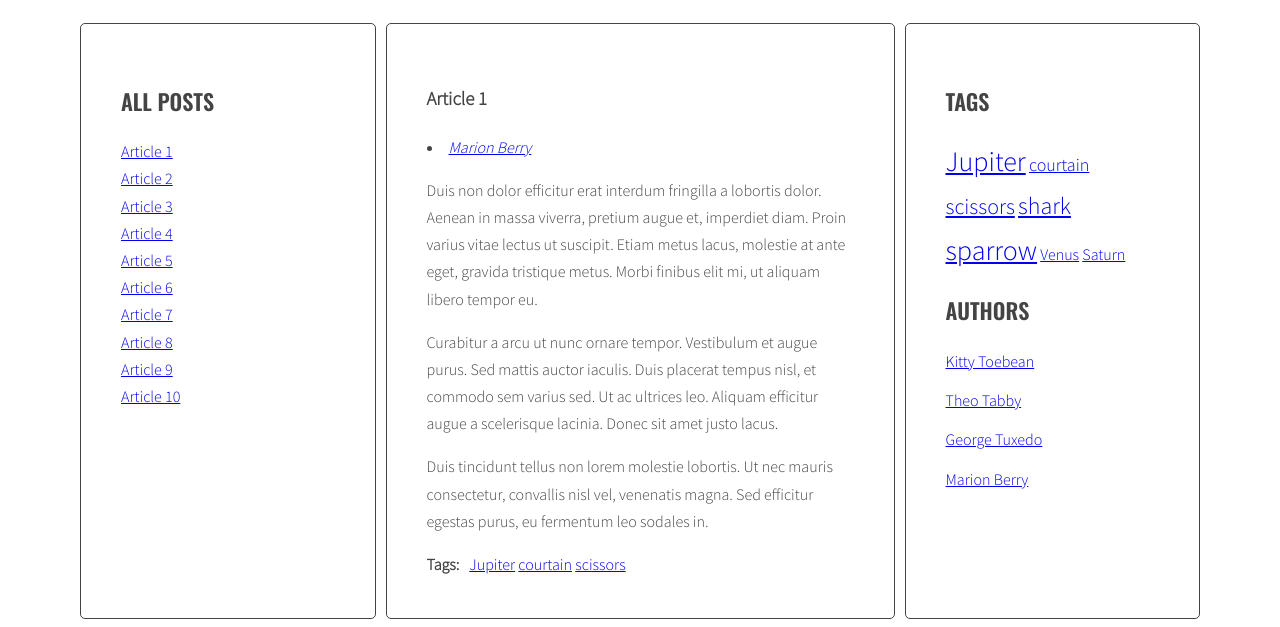
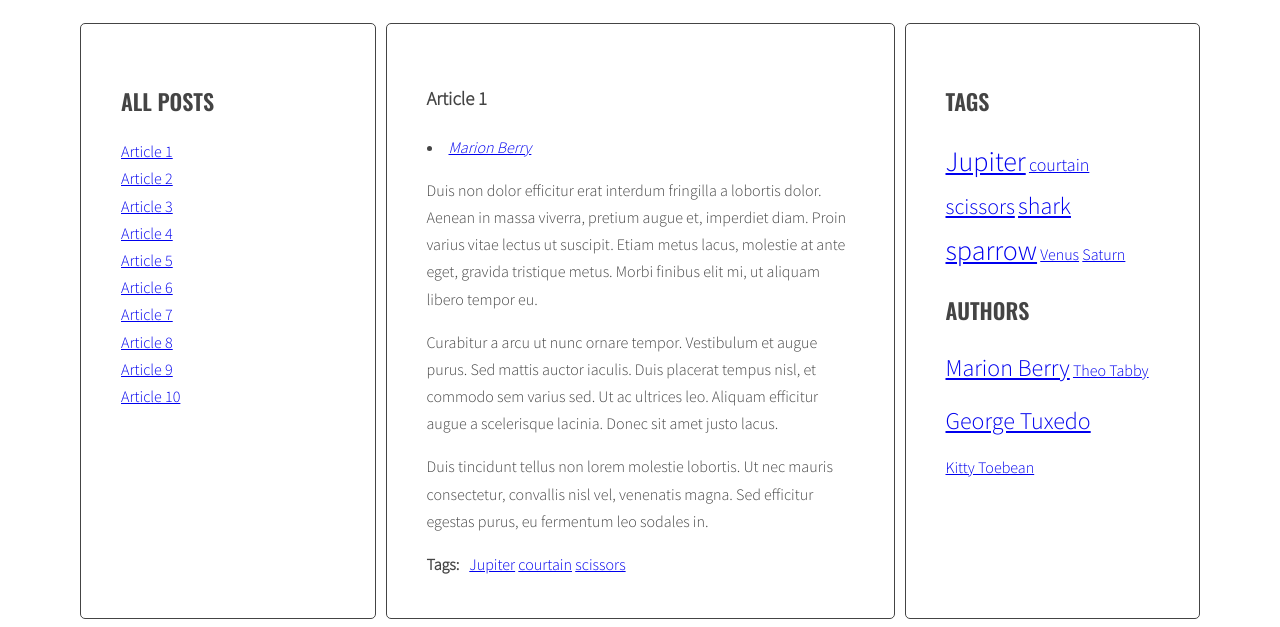
Before and after one commit to MagdalenaRomanowska/romanowska-magdalena-javascript-blog, a website: page index.html in a window 1280 px wide. Shown: the part 220-847 px from the top of the page. Drawn offline with nearby package versions, Linux system fonts and the light colour scheme.

Commit message:
Modify generateTags and generate Authors in submodule 7.2

```diff
--- a/index.html
+++ b/index.html
@@ -345,24 +345,16 @@
             <h2 class="section-title">Authors</h2>
             <ul class="list authors">
               <li>
-                <a href="#">
-                  <span class="author-name">Kitty Toebean</span>
-                </a>
+
               </li>
               <li>
-                <a href="#">
-                  <span class="author-name">Theo Tabby</span>
-                </a>
+
               </li>
               <li>
-                <a href="#">
-                  <span class="author-name">George Tuxedo</span>
-                </a>
+
               </li>
               <li>
-                <a href="#">
-                  <span class="author-name">Marion Berry</span>
-                </a>
+
               </li>
             </ul>
           </aside>
--- a/js/script.js
+++ b/js/script.js
@@ -1,5 +1,15 @@
 {
   ("use strict");
+
+  const optArticleSelector = ".post",
+    optTitleSelector = ".post-title",
+    optTitleListSelector = ".titles",
+    optArticleTagsSelector = ".post-tags .list",
+    optArticleAuthorSelector = ".post-author",
+    optCloudClassCount = "5",
+    optCloudClassPrefix = "tag-size-",
+    optAuthorsListSelector = ".authors.list",
+    optTagsListSelector = ".tags.list";
 
   const titleClickHandler = function (event) {
     console.log("Link was clicked!");
@@ -27,16 +37,6 @@
     /* [DONE] add class 'active' to the correct article */
     targetArticle.classList.add("active");
   };
-
-  const optArticleSelector = ".post",
-    optTitleSelector = ".post-title",
-    optTitleListSelector = ".titles",
-    optArticleTagsSelector = ".post-tags .list",
-    optArticleAuthorSelector = ".post-author",
-    optCloudClassCount = "5",
-    optCloudClassPrefix = "tag-size-",
-    optAuthorsListSelector = ".authors.list",
-    optTagsListSelector = ".tags.list";
 
   function generateTitleLinks(customSelector = "") {
     // '' means defualt value
@@ -84,24 +84,26 @@
 
   generateTitleLinks(); //no argument, so it shows all title links
 
-  function calculateTagsParams(tags){
-    const params = {max:0, min:999999}
-    for(let tag in tags){
-      console.log(tag + ' is used ' + tags[tag] + ' times');
-      if(tags[tag] > params.max){
+  function calculateTagsParams(tags) {
+    const params = { max: 0, min: 999999 };
+    for (let tag in tags) {
+      console.log(tag + " is used " + tags[tag] + " times");
+      if (tags[tag] > params.max) {
         params.max = tags[tag];
-      } else if(tags[tag] < params.min){
+      } else if (tags[tag] < params.min) {
         params.min = tags[tag];
       }
     }
     return params;
   }
 
-  function calculateTagClass(count, params){
-    const classNumber = Math.floor( ( (count - params.min) / (params.max - params.min) ) * optCloudClassCount + 1 );
+  function calculateTagClass(count, params) {
+    const classNumber = Math.floor(
+      ((count - params.min) / (params.max - params.min)) * optCloudClassCount +
+        1
+    );
     return optCloudClassPrefix + classNumber;
   }
-
 
   function generateTags() {
     /* [NEW] create a new variable allTags with an empty array */
@@ -150,19 +152,26 @@
       /* END LOOP: for every article: */
     }
     /* [NEW] find list of tags in right column */
-    const tagList = document.querySelector(".tags");
+    const tagList = document.querySelector(optTagsListSelector);
     /* [NEW] create variable for all links HTML code */
     const tagsParams = calculateTagsParams(allTags);
-    console.log('tagsParams:', tagsParams)
+    console.log("tagsParams:", tagsParams);
     let allTagsHTML = "";
 
     /* [NEW] START LOOP: for each tag in allTags: */
     for (let tag in allTags) {
       /* [NEW] generate code of a link and add it to allTagsHTML */
-      const tagLinkHTML = '<li><a class='+ calculateTagClass(allTags[tag], tagsParams) + ' href="#tag-' +  tag + '">' + tag + "</a></li>&nbsp";
-      console.log('tagLinkHTML:', tagLinkHTML);
+      const tagLinkHTML =
+        "<li><a class=" +
+        calculateTagClass(allTags[tag], tagsParams) +
+        ' href="#tag-' +
+        tag +
+        '">' +
+        tag +
+        "</a></li>&nbsp";
+      console.log("tagLinkHTML:", tagLinkHTML);
       allTagsHTML += tagLinkHTML;
-    }      /* [NEW] END LOOP: for each tag in allTags: */
+    } /* [NEW] END LOOP: for each tag in allTags: */
     /*[NEW] add HTML from allTagsHTML to tagList */
     tagList.innerHTML = allTagsHTML;
   }
@@ -215,7 +224,30 @@
 
   addClickListenersToTags();
 
+  function calculateAuthorsParams(authors) {
+    const params = { max: 0, min: 999999 };
+    for (let author in authors) {
+      console.log(author + " is used " + authors[author] + " times");
+      if (authors[author] > params.max) {
+        params.max = authors[author];
+      } else if (authors[author] < params.min) {
+        params.min = authors[author];
+      }
+    }
+    return params;
+  }
+
+  function calculateAuthorClass(count, params) {
+    const classNumber = Math.floor(
+      ((count - params.min) / (params.max - params.min)) * optCloudClassCount +
+        1
+    );
+    return optCloudClassPrefix + classNumber;
+  }
+
   function generateAuthors() {
+    /* [NEW] create a new variable with an empty array */
+    let allAuthors = {};
     /* find all articles */
     const articles = document.querySelectorAll(optArticleSelector);
     console.log("articles: ", articles);
@@ -238,9 +270,39 @@
       console.log("linkHTML: ", linkHTML);
       html = html + linkHTML; /* insert link */
       console.log("html: ", html);
+      /* [NEW] check if this link is NOT already in allAuthors */
+      if (!allAuthors[author]) {
+        /* [NEW] add generated code to allAuthors array */
+        allAuthors[author] = 1;
+      } else {
+        allAuthors[author]++;
+      }
       authorWrapper.innerHTML = html;
       console.log("authorWrapper: ", authorWrapper);
     } //END LOOP: for every article.
+    /* [NEW] find list of authors in right column */
+    const authorList = document.querySelector(optAuthorsListSelector);
+    /* [NEW] create variable for all links HTML code */
+    const authorsParams = calculateAuthorsParams(allAuthors);
+    console.log("authorsParams:", authorsParams);
+    let allAuthorsHTML = "";
+
+    /* [NEW] START LOOP: for each author in allAuthors: */
+    for (let author in allAuthors) {
+      /* [NEW] generate code of a link and add it to allAuthorsHTML */
+      const authorLinkHTML =
+        "<li><a class=" +
+        calculateAuthorClass(allAuthors[author], authorsParams) +
+        ' href="#author-' +
+        author +
+        '">' +
+        author +
+        "</a></li>&nbsp";
+      console.log("authorLinkHTML:", authorLinkHTML);
+      allAuthorsHTML += authorLinkHTML;
+    } /* [NEW] END LOOP: for each author in allAuthors: */
+    /*[NEW] add HTML from allAuthorsHTML to authorList */
+    authorList.innerHTML = allAuthorsHTML;
   }
 
   generateAuthors();
--- a/sass/style.scss
+++ b/sass/style.scss
@@ -149,3 +149,16 @@ body {
     display: inline-block;
   }
 }
+
+.authors {
+  li {
+    display: inline-block;
+  }
+}
+
+.authors .tag-size-1{
+  font-size: 16px;
+}
+.authors .tag-size-6{
+  font-size: 24px;
+}
```
Also changed, not shown: css/style.css, 1 other file.
